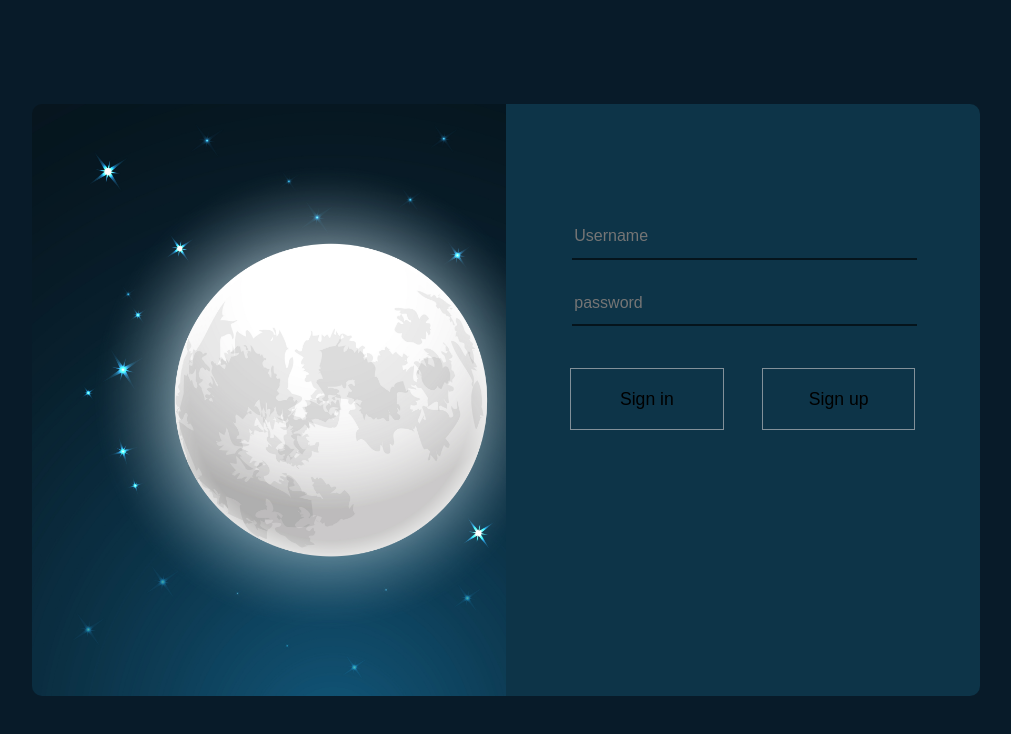
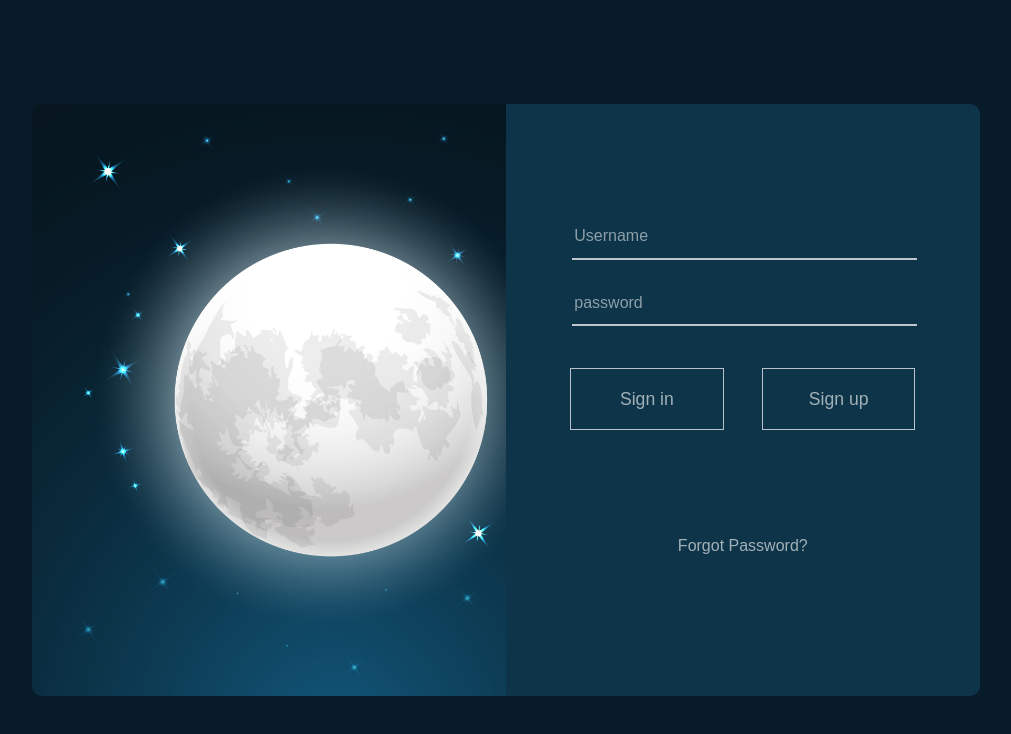
Before and after one commit to Arthur-zct/Pagina, a React (Create React App) app in the folder page/: page / in a window 1280 px wide. Shown: the top 734 px of the page, without its empty margins (134-1145 px from the left). Built offline with nearby package versions, Linux system fonts and the light colour scheme.

Commit message:
Modificando as cores e adicionando o botão de esqueceu a senha

```diff
--- a/page/src/App.css
+++ b/page/src/App.css
@@ -40,9 +40,14 @@
     height: 10%;
     font-size: 1em;
     border: none;
-    border-bottom: 2px solid rgba(0, 0, 0, 0.61);
+    border-bottom: 2px solid rgba(255, 255, 255, 0.723);
     background-color: rgba(255, 255, 255, 0);
     color: black;
+    outline: none;
+    color: rgba(255, 255, 255, 0.907);
+}
+.Login-register input::placeholder {
+    color: rgba(255, 255, 255, 0.53);
 }
 .Login-register > div > div {
     width: 90%;
@@ -51,12 +56,23 @@
     margin-top: 5%;
     display: flex;
 }
-.Login-register button {
+.Login-register > div > div button {
     height: 60%;
     width: 40%;
     margin: auto;
     background-color: rgba(255, 255, 255, 0);
-    border: 1px solid rgba(230, 222, 222, 0.541);
+    border: 1px solid rgba(255, 255, 255, 0.705);
     font-size: 1.1em;
     cursor: pointer;
+    color: rgba(255, 255, 255, 0.614);
 }
+.Login-register > div > button {
+    display: flex;
+    margin: auto;
+    margin-top: 20%;
+    font-size: 1em;
+    background-color: rgba(255, 255, 255, 0);
+    border: none;
+    color: rgba(255, 255, 255, 0.614);
+    cursor: pointer;
+}
--- a/page/src/components/Login.js
+++ b/page/src/components/Login.js
@@ -16,6 +16,7 @@ const Login = () => {
                         <button>Sign in</button>
                         <button>Sign up</button>
                     </div>
+                    <button>Forgot Password?</button>
                 </div>
             </div>
         </div>
```
